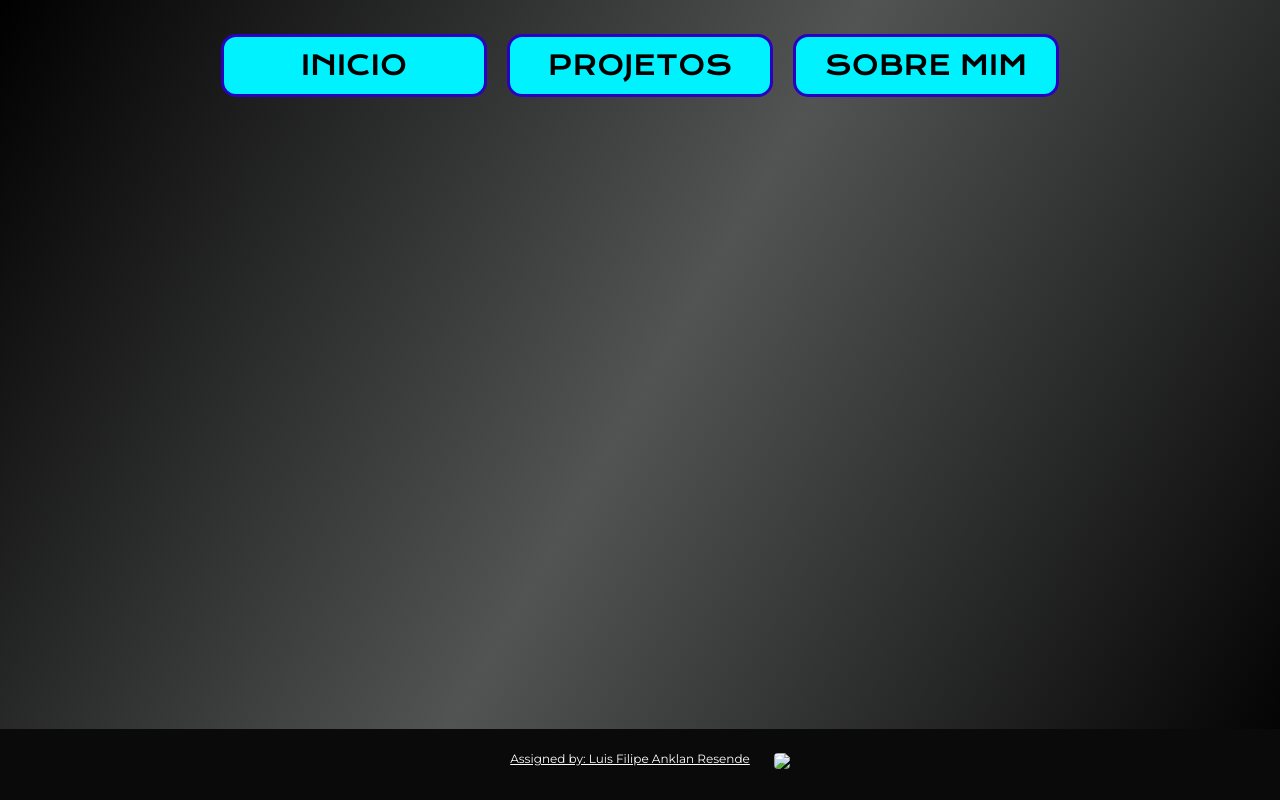
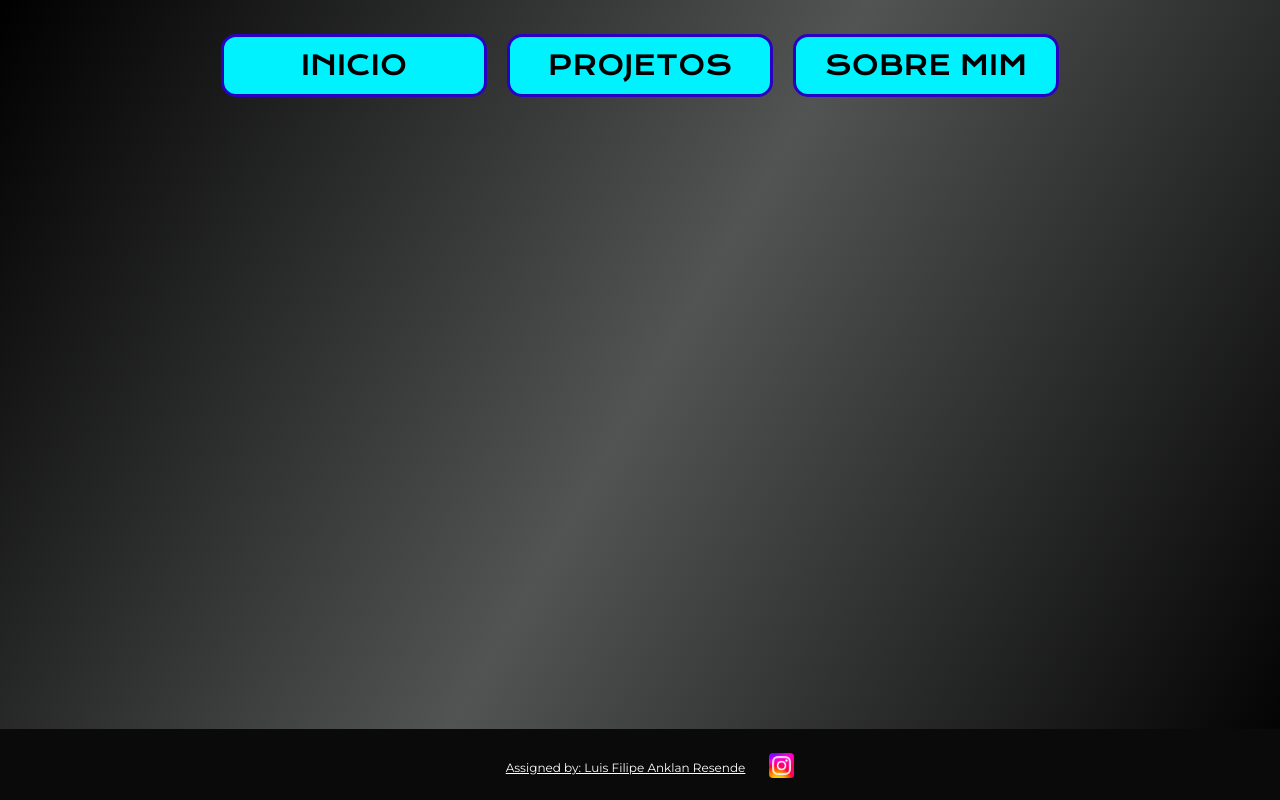
Before and after one commit to FilipeAnklanOficial/Portif-lio, a plain HTML site: page Praticando/2023-04-31 Portifólio-1/projetos.html in a window 1280 px wide. Drawn offline with nearby package versions, Linux system fonts and the light colour scheme.

Commit message:
src da logo do insta

```diff
--- a/Praticando/2023-04-31 Portifólio-1/projetos.html
+++ b/Praticando/2023-04-31 Portifólio-1/projetos.html
@@ -35,7 +35,7 @@
             <div class="caixa-rodape">
                 <p class="assigned">Assigned by: Luis Filipe Anklan Resende</p>
                 <a href="https://www.instagram.com/filipeanklan/">
-                    <img src="instalogo.png" class="imagem-rodape">
+                    <img src="imagens/instalogo.png" class="imagem-rodape">
                 </a>
             </div>
         </footer>
```
Also changed, not shown: Praticando/2023-04-31 Portifólio-1/sobremim.html (+1 -1 lines).
